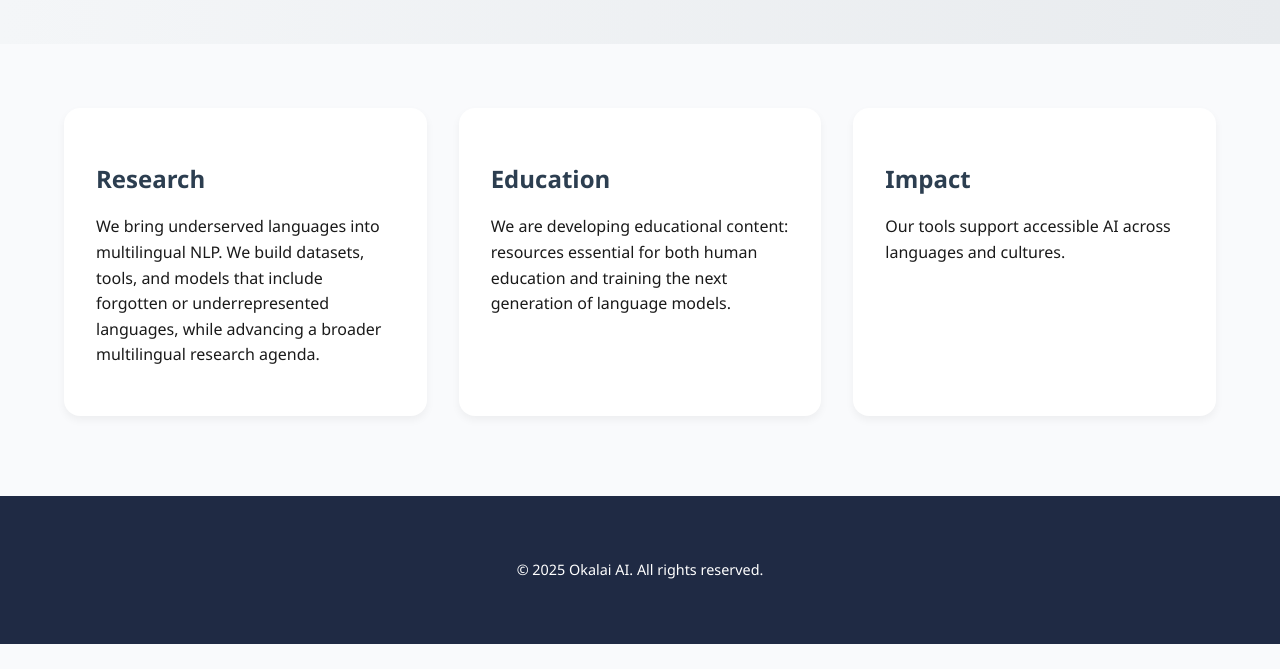
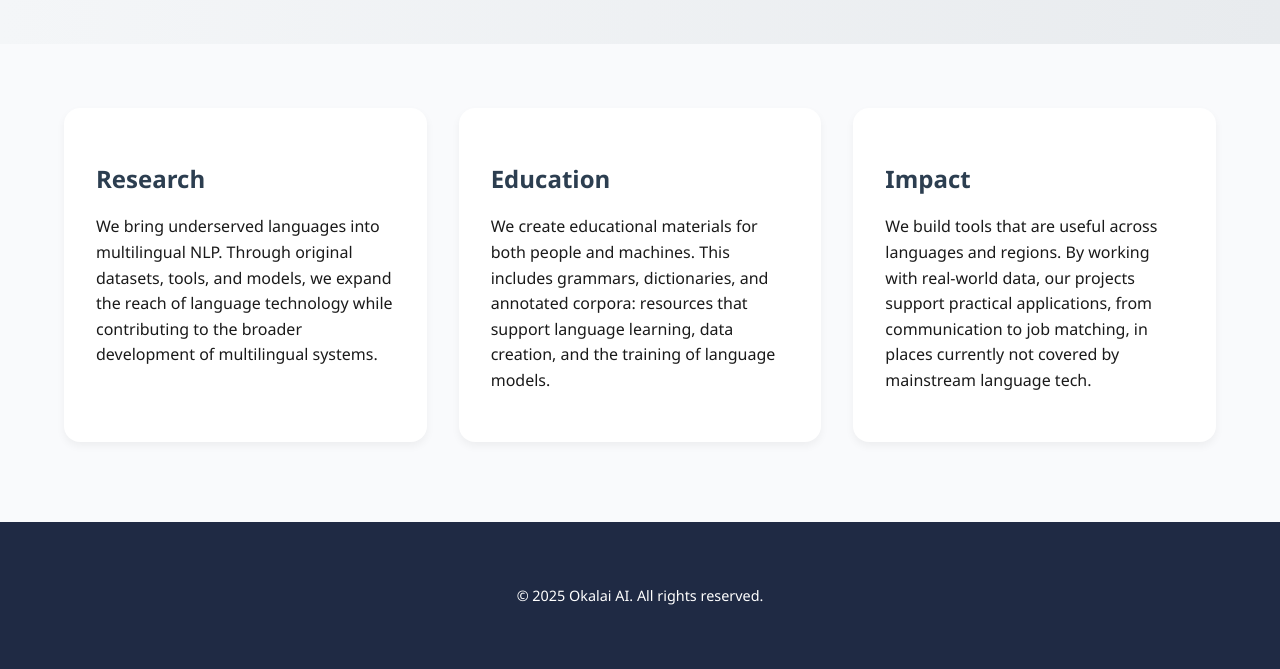
Before and after one commit to okalai-ai/okalai-site, a Jekyll site: the page built from index.md, in a window 1280 px wide and 1398 px high. Shown: the part 729-1398 px from the top of the window. Built offline with Jekyll 4.4.1, drawn with Linux system fonts in a browser that asks for light colours.

Commit message:
Update default.html

```diff
--- a/_layouts/default.html
+++ b/_layouts/default.html
@@ -42,16 +42,16 @@ Our work spans over 30 global languages, with a focus on language tech that goes
     <section class="cards container">
       <div class="card" data-sr>
         <h2>Research</h2>
-        <p>We bring underserved languages into multilingual NLP. We build datasets, tools, and models that include forgotten or underrepresented languages, while advancing a broader multilingual research agenda.
+        <p>We bring underserved languages into multilingual NLP. Through original datasets, tools, and models, we expand the reach of language technology while contributing to the broader development of multilingual systems.
 </p>
       </div>
       <div class="card" data-sr>
         <h2>Education</h2>
-        <p>We are developing educational content: resources essential for both human education and training the next generation of language models.</p>
+        <p>We create educational materials for both people and machines. This includes grammars, dictionaries, and annotated corpora: resources that support language learning, data creation, and the training of language models.</p>
       </div>
       <div class="card" data-sr>
         <h2>Impact</h2>
-        <p>Our tools support accessible AI across languages and cultures.</p>
+        <p>We build tools that are useful across languages and regions. By working with real-world data,  our projects support practical applications, from communication to job matching, in places currently not covered by mainstream language tech.</p>
       </div>
     </section>
   </main>
```
